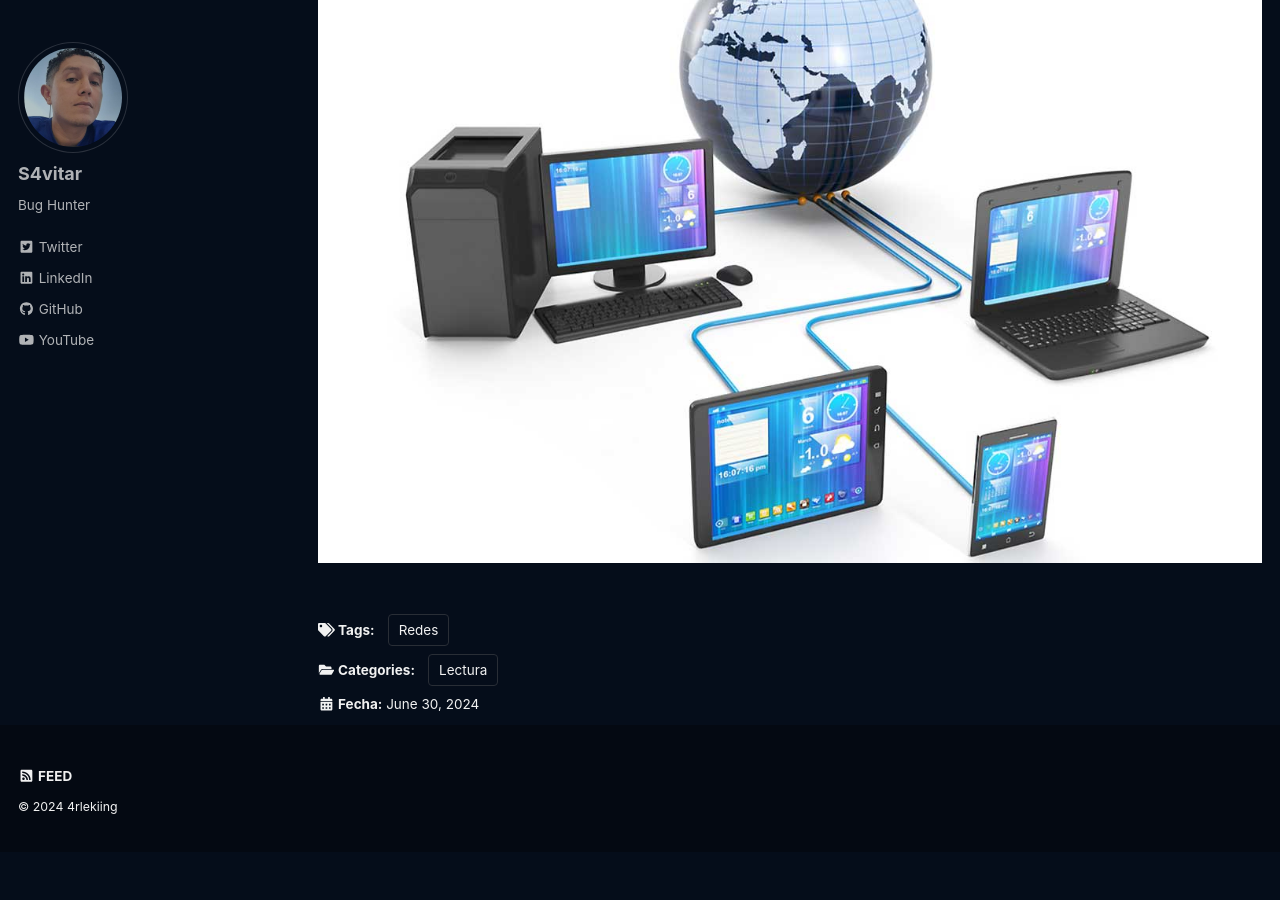
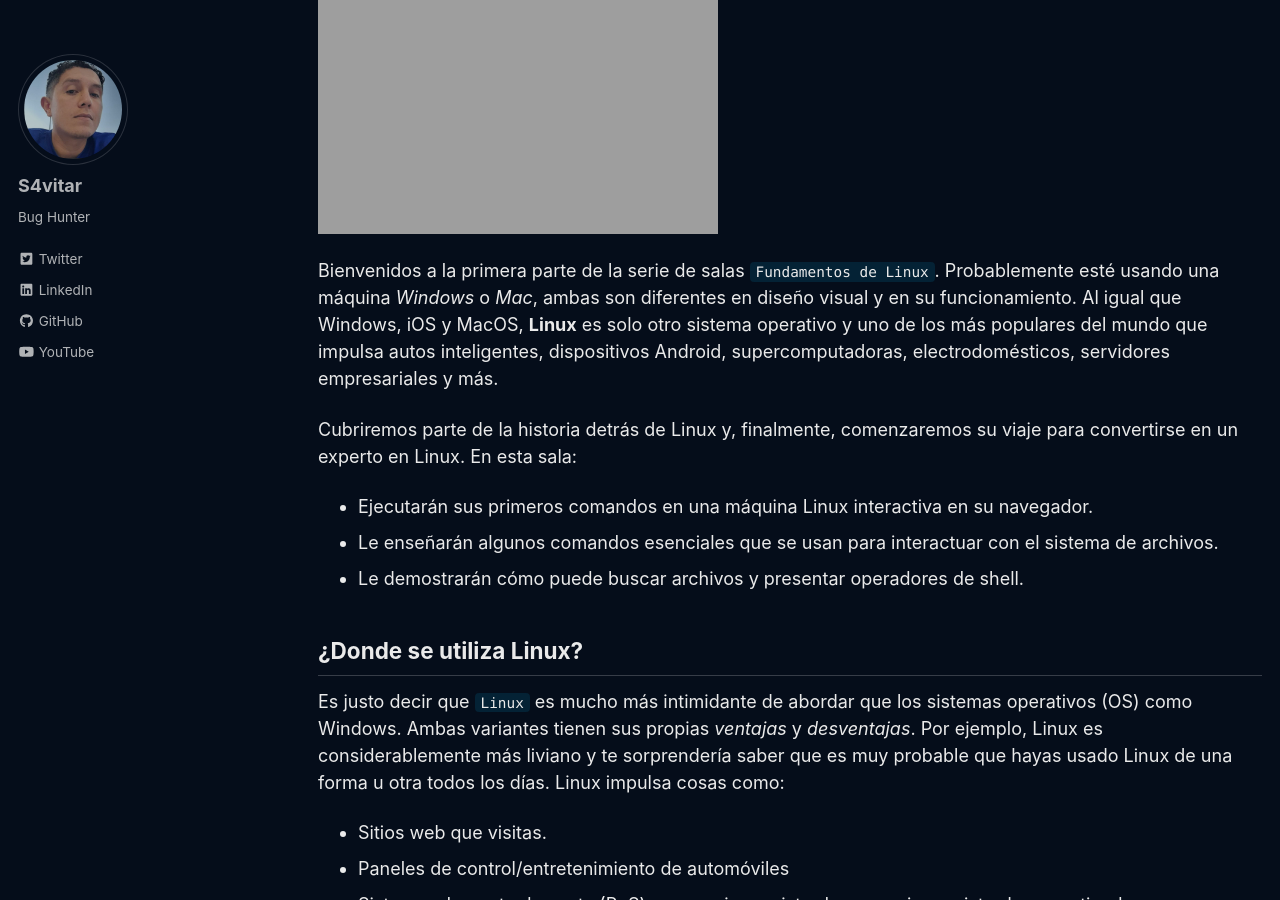
Before and after one commit to 4rleki-ing/TryH4ckm3.github.io, a Jekyll site: the page built from _posts/2024-03-21-Fundamentos-Linux-1.md, in a window 1280 px wide and 900 px high, scrolled down 297 px. Built offline with Jekyll 4.4.1, drawn with Linux system fonts in a browser that asks for light colours; cached includes are drawn as plain includes; a script that is not in the unit is left out; before the commit the page ends 1149 px from its top, so only the background shows below that; some of the changed text lies outside the part shown.

Commit message:
Update 2024-03-21-Fundamentos-Linux-1.md

````diff
--- a/_posts/2024-03-21-Fundamentos-Linux-1.md
+++ b/_posts/2024-03-21-Fundamentos-Linux-1.md
@@ -5,12 +5,57 @@ excerpt: "."
 date: 2024-06-30
 classes: wide
 header:
-  teaser: https://4rleki-ing.github.io/TryH4ckm3.github.io/assets/images/Explotacion-Redes/Explotacion.png
+  teaser: https://4rleki-ing.github.io/TryH4ckm3.github.io/assets/images/Linux-1/Linux.png
   teaser_home_page: true
 categories:
   - Lectura
 tags:
-  - Redes
+  - Linux
 ---
 
-<img src="https://4rleki-ing.github.io/TryH4ckm3.github.io/assets/images/Explotacion-Redes/Portada.jpg">
+<img src="https://4rleki-ing.github.io/TryH4ckm3.github.io/assets/images/Linux-1/Portada.jpg">
+
+Bienvenidos a la primera parte de la serie de salas `Fundamentos de Linux`. Probablemente esté usando una máquina *Windows* o *Mac*, ambas son diferentes en diseño visual y en su funcionamiento. Al igual que Windows, iOS y MacOS, **Linux** es solo otro sistema operativo y uno de los más populares del mundo que impulsa autos inteligentes, dispositivos Android, supercomputadoras, electrodomésticos, servidores empresariales y más.
+
+Cubriremos parte de la historia detrás de Linux y, finalmente, comenzaremos su viaje para convertirse en un experto en Linux. En esta sala:
+
+- Ejecutarán sus primeros comandos en una máquina Linux interactiva en su navegador.
+- Le enseñarán algunos comandos esenciales que se usan para interactuar con el sistema de archivos.
+- Le demostrarán cómo puede buscar archivos y presentar operadores de shell.
+
+## ¿Donde se utiliza Linux?
+Es justo decir que `Linux` es mucho más intimidante de abordar que los sistemas operativos (OS) como Windows. Ambas variantes tienen sus propias *ventajas* y *desventajas*. Por ejemplo, Linux es considerablemente más liviano y te sorprendería saber que es muy probable que hayas usado Linux de una forma u otra todos los días. Linux impulsa cosas como:
+
+- Sitios web que visitas.
+- Paneles de control/entretenimiento de automóviles
+- Sistemas de punto de venta (PoS) como cajas registradoras y cajas registradoras en tiendas.
+- Infraestructuras críticas como controladores de semáforos o sensores industriales.
+
+## Variedades de Linux
+El nombre `Linux` es en realidad un término general para varios SO que se basan en `UNIX` (otro sistema operativo). Gracias a que Linux es de código abierto, las variantes de Linux vienen en todas las formas y tamaños, las más adecuadas para el uso que se le da al sistema.
+
+Por ejemplo, `Ubuntu` y `Debian` son algunas de las distribuciones más comunes de Linux porque son muy extensibles. Es decir, se pueden ejecutar *Ubuntu* como un servidor (como sitios web y aplicaciones web) o como un escritorio completo.
+
+```text
+Nota:
+   Ubuntu Server puede ejecutarse en sistemas con solo 512 MB de RAM.
+```
+
+De manera similar a cómo existen diferentes versiones de Windows (7, 8 y 10), existen muchas versiones (distribuciones) diferentes de Linux.
+
+### Responda las preguntas a continuación
+- (Investigación): ¿En qué año se lanzó por primera vez el sistema operativo Linux? `1991`
+
+## Interacción con su primera máquina Linux
+```text
+Nota:
+   Esta sala tiene una máquina Linux Ubuntu con la que puede interactuar desde su navegador mientras sigue el material de esta sala.
+```
+
+Para comenzar la máquina de la sala, simplemente localice el botón verde `Iniciar máquina` en la parte superior derecha de la tarea y presionelo.
+
+<img src="https://4rleki-ing.github.io/TryH4ckm3.github.io/assets/images/Linux-1/Iniciar-maquina.png">
+
+Una vez desplegada, aparecerá una tarjeta en la parte superior de la sala:
+
+<img src="https://4rleki-ing.github.io/TryH4ckm3.github.io/assets/images/Linux-1/Maquina-Desplegada.png">
````
